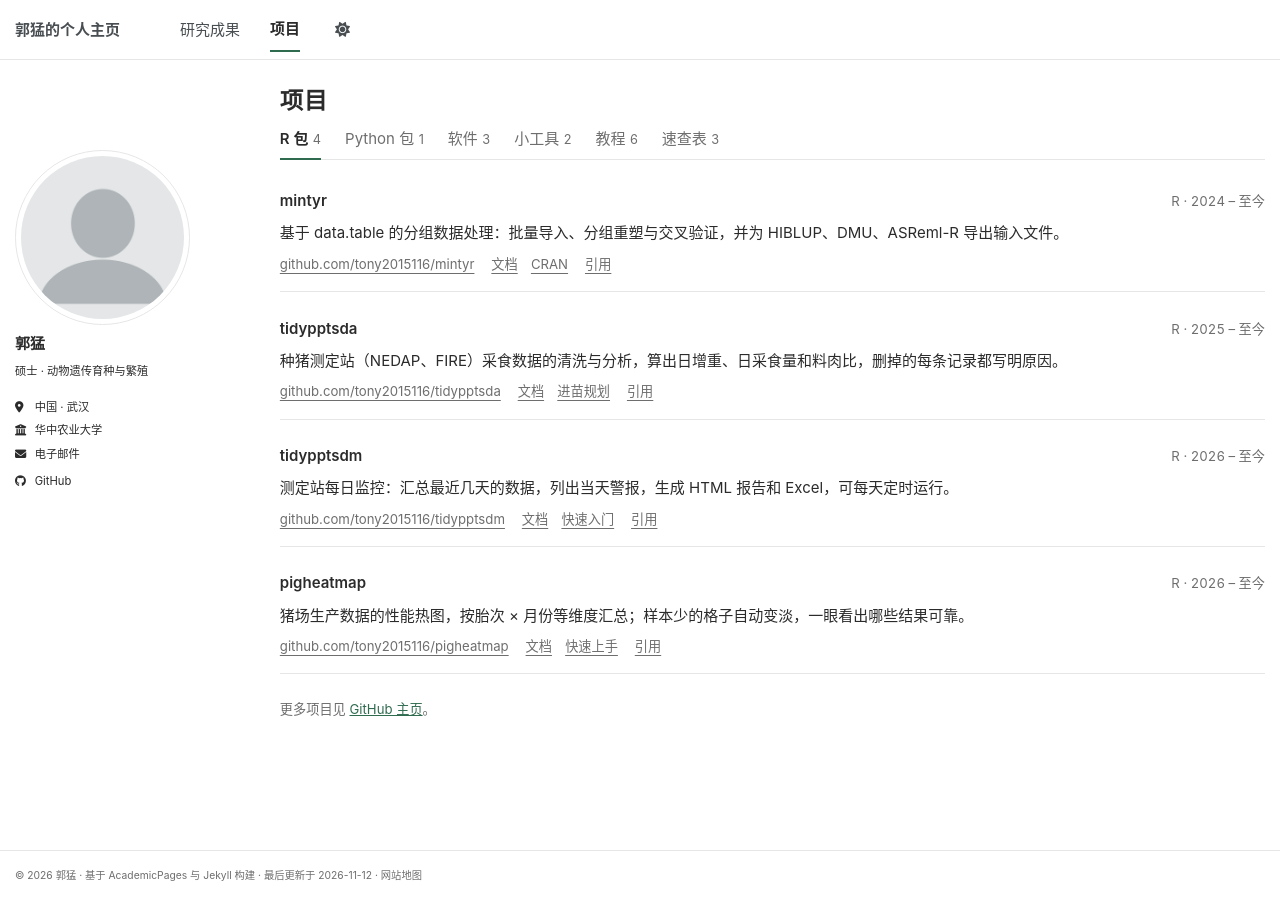
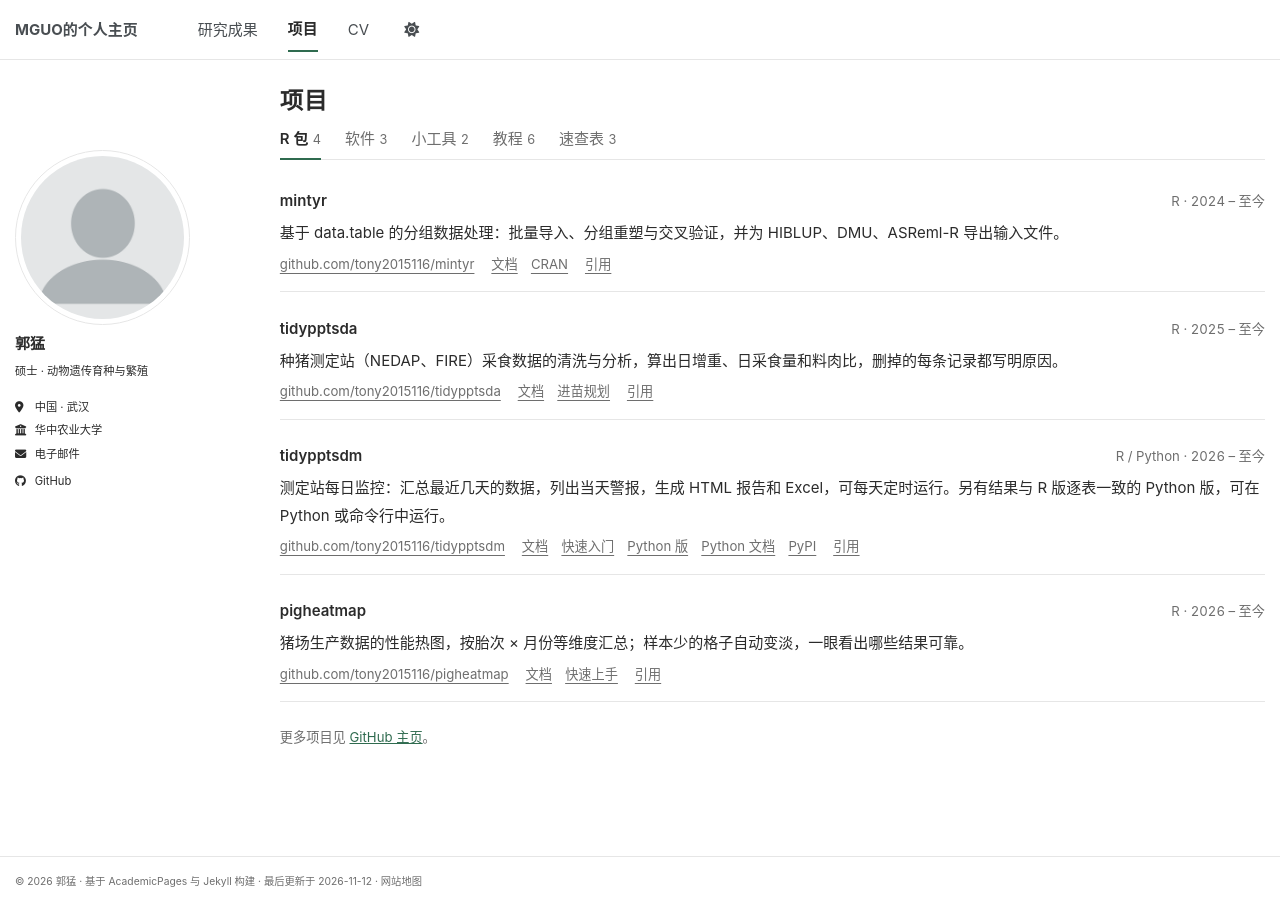
Before and after one commit to tony2015116/tony2015116.github.io, a Jekyll site: the page built from _pages/portfolio.html, in a window 1280 px wide. Built offline with Jekyll 4.4.1, drawn with Linux system fonts in a browser that asks for light colours; a script bundle is joined from its source files by our own code; a style sheet for code colours, icons or effects is not loaded.

Commit message:
Add printable A4 CV page, rename site title, merge Python package into R packages, drop corresponding-author note
Co-Authored-By: Claude Opus 5.5 <noreply@anthropic.com>
Claude-Session: https://claude.ai/code/session_01EG2X4zWcRotPEc85cKVxTK

```diff
--- a/_config.yml
+++ b/_config.yml
@@ -9,7 +9,7 @@
 # Basic Site Settings
 locale                   : "zh-CN"
 site_theme               : "default" # 可选主题配色： The available themes options are "default", "air", "sunrise", "mint", "dirt" and "contrast"
-title                    : "郭猛的个人主页"   # TODO: 网站标题（显示在导航栏最左侧）
+title                    : "MGUO的个人主页"   # TODO: 网站标题（显示在导航栏最左侧）
 title_separator          : "-"
 name                     : &name "郭猛"   # TODO: 你的名字
 description              : &description "郭猛的个人学术主页"   # TODO   # Update this with a general description of your site, this is the default if not overridden by a page
--- /dev/null
+++ b/_data/cv.yml
@@ -0,0 +1,56 @@
+# CV 页（/cv/）的内容。版式在 _pages/cv.html，这里只改文字即可。
+# 研究成果一节会自动读取 _publications 里的条目，不用在这里写。
+# 内容尽量控制在一页 A4 内；改完后在浏览器里点“打印 / 保存为 PDF”预览是否超页。
+
+name: "郭猛"
+headline: "育种经理 · 猪遗传育种"
+
+# 联系方式：type 决定图标，可选 email / phone / location / web / github
+contact:
+  - type: email
+    text: "tony2015116@163.com"
+    url: "mailto:tony2015116@163.com"
+  - type: phone
+    text: ""            # TODO: 需要的话填手机号，留空则不显示
+  - type: location
+    text: "中国 · 广西"   # TODO: 按需改成具体城市
+  - type: web
+    text: "mguo.dpdns.org"
+    url: "https://mguo.dpdns.org"
+  - type: github
+    text: "github.com/tony2015116"
+    url: "https://github.com/tony2015116"
+
+# 一段话即可；中文不要在句中换行，否则会多出空格
+summary: "从事猪遗传育种工作七年，负责种猪场的育种方案与遗传评估，关注如何用科学的方法选留优秀种猪。研究方向包括基因组选择与饲料效率等性状的遗传改良；工作中常用的数据清洗与分析方法，已整理为多个开源 R 包、Windows 桌面程序和教程。"
+
+# 工作经历：最新的写在最上面
+experience:
+  - time: "2019.07 – 至今"
+    place: "广西"
+    title: "育种经理"
+    org: "广西扬翔集团有限公司"
+    bullets:
+      - "负责扬翔农牧有限责任公司的育种工作"
+      - "开展杜洛克公猪饲料效率相关性状的基因组选择研究，利用杜长大商品猪群体提高选择准确性"
+      - "开发种猪测定站（NEDAP、FIRE）数据清洗与每日监控工具 tidypptsda、tidypptsdm，并提供 Python 版和 Windows 桌面程序"
+      - "参与发现并申请与长白猪总乳头数、猪日增重相关的 SNP 分子标记发明专利 2 项"
+
+education:
+  - time: "2016.09 – 2019.06"
+    place: "湖北 · 武汉"
+    degree: "硕士，动物遗传育种与繁殖"
+    school: "华中农业大学"
+  # TODO: 如需写本科，照上面的格式再加一条
+
+skills:
+  - "基因组选择与遗传评估（BLUP）"
+  - "全基因组关联分析（GWAS）"
+  - "HIBLUP / DMU / ASReml-R"
+  - "R 包开发（data.table）"
+  - "Python 桌面工具开发"
+  - "测定站数据清洗与监控"
+
+languages:
+  - "中文（母语）"
+  - "英语"
--- a/_data/navigation.yml
+++ b/_data/navigation.yml
@@ -5,3 +5,6 @@ main:
 
   - title: "项目"
     url: /portfolio/
+
+  - title: "CV"
+    url: /cv/
--- /dev/null
+++ b/_pages/cv.html
@@ -0,0 +1,244 @@
+---
+layout: null
+permalink: /cv/
+title: "CV"
+sitemap: true
+---
+{%- comment -%}
+  CV 页：独立的 A4 页面，可直接打印或“另存为 PDF”。
+  文字内容在 _data/cv.yml 中编辑；“研究成果”自动读取 _publications。
+{%- endcomment -%}
+{%- assign cv = site.data.cv -%}
+<!doctype html>
+<html lang="zh-CN">
+<head>
+<meta charset="utf-8">
+<meta name="viewport" content="width=device-width, initial-scale=1">
+<title>{{ cv.name }} - CV</title>
+<meta name="description" content="{{ cv.name }}的个人简历">
+<link rel="icon" href="{{ '/images/profile.png' | relative_url }}">
+<style>
+  :root {
+    --green: #2c5e4a;
+    --bar: #eef2f0;
+    --ink: #1f2420;
+    --ink-2: #3c423e;
+    --muted: #6a716c;
+  }
+  * { box-sizing: border-box; }
+  html, body { margin: 0; padding: 0; }
+  body {
+    background: #e6e8e6;
+    color: var(--ink);
+    font-family: "Barlow", "Helvetica Neue", Arial, "PingFang SC", "Hiragino Sans GB",
+                 "Microsoft YaHei", "Noto Sans CJK SC", "Source Han Sans SC", sans-serif;
+    font-size: 9.8pt;
+    line-height: 1.48;
+    -webkit-print-color-adjust: exact;
+    print-color-adjust: exact;
+  }
+  a { color: inherit; text-decoration: none; }
+
+  /* 屏幕上的工具栏（打印时隐藏） */
+  .toolbar {
+    position: sticky; top: 0; z-index: 10;
+    display: flex; justify-content: space-between; align-items: center;
+    max-width: 210mm; margin: 0 auto; padding: 12px 2px;
+    font-size: 14px;
+  }
+  .toolbar a { color: var(--green); }
+  .toolbar a:hover { text-decoration: underline; }
+  .toolbar button {
+    font: inherit; font-size: 14px; cursor: pointer;
+    color: #fff; background: var(--green);
+    border: 0; border-radius: 4px; padding: 7px 14px;
+  }
+  .toolbar button:hover { background: #234c3c; }
+
+  /* A4 纸 */
+  .sheet {
+    width: 210mm; min-height: 297mm;
+    margin: 0 auto 32px;
+    padding: 13mm 17mm 11mm;
+    background: #fff;
+    box-shadow: 0 2px 14px rgba(0,0,0,.12);
+  }
+
+  /* 页眉 */
+  .name {
+    margin: 0; color: var(--green);
+    font-size: 25pt; font-weight: 700; letter-spacing: .04em; line-height: 1.15;
+  }
+  .headline { margin: 1mm 0 0; font-size: 13.5pt; font-weight: 400; color: var(--ink); }
+  .contact {
+    display: grid; grid-template-columns: 1fr 1fr; gap: 1.8mm 8mm;
+    margin: 4mm 0 0; padding: 0; list-style: none;
+    font-size: 9.8pt; color: var(--ink-2);
+  }
+  .contact li { display: flex; align-items: center; gap: 3mm; }
+  .contact svg { width: 4mm; height: 4mm; flex: none; fill: var(--green); }
+
+  /* 分节标题：浅色通栏 + 居中绿色字 */
+  h2 {
+    margin: 4.2mm 0 2.4mm; padding: 1mm 0;
+    background: var(--bar); color: var(--green);
+    text-align: center; font-size: 11pt; font-weight: 700; letter-spacing: .35em;
+    text-indent: .35em; /* 抵消末字后的字距，让文字真正居中 */
+  }
+  .summary { margin: 0; color: var(--ink-2); text-align: justify; }
+
+  /* 左时间 / 右内容 两栏 */
+  .row {
+    display: grid; grid-template-columns: 36mm 1fr; column-gap: 4mm;
+    margin-bottom: 2.6mm; break-inside: avoid;
+  }
+  .row:last-child { margin-bottom: 0; }
+  .when { font-weight: 700; font-variant-numeric: tabular-nums; }
+  .where { color: var(--ink-2); }
+  .what { font-weight: 700; }
+  .org { color: var(--ink-2); }
+  .row ul { margin: .6mm 0 0; padding-left: 4.2mm; }
+  .row li { margin: .2mm 0; padding-left: .5mm; color: var(--ink-2); }
+  .row li::marker { color: var(--ink); }
+
+  /* 研究成果 */
+  .pub .what { font-weight: 600; }
+  .pub .meta { color: var(--muted); font-size: 9pt; line-height: 1.35; }
+  .pub { margin-bottom: 2mm; }
+  .pub .meta strong { color: var(--ink-2); font-weight: 700; }
+
+  /* 技能 / 语言：两列圆点列表 */
+  .cols {
+    display: grid; grid-template-columns: repeat(3, 1fr); gap: 1mm 6mm;
+    margin: 0; padding-left: 4.2mm; color: var(--ink-2);
+  }
+  .cols li { padding-left: .5mm; }
+
+  /* 打印：去掉背景和工具栏，正好一页 A4 */
+  @page { size: A4; margin: 0; }
+  @media print {
+    body { background: #fff; }
+    .toolbar { display: none; }
+    .sheet { margin: 0; box-shadow: none; zoom: 1; width: 210mm; height: 297mm; overflow: hidden; }
+  }
+</style>
+</head>
+<body>
+
+<div class="toolbar">
+  <a href="{{ '/' | relative_url }}">← 返回{{ site.title }}</a>
+  <button type="button" onclick="window.print()">打印 / 保存为 PDF</button>
+</div>
+
+<main class="sheet">
+  <header>
+    <h1 class="name">{{ cv.name }}</h1>
+    <p class="headline">{{ cv.headline }}</p>
+    <ul class="contact">
+    {%- for c in cv.contact -%}
+      {%- if c.text and c.text != "" -%}
+      <li>
+        {%- case c.type -%}
+          {%- when "email" -%}<svg viewBox="0 0 24 24" aria-hidden="true"><path d="M3 5h18a1 1 0 0 1 1 1v.4l-10 6.2L2 6.4V6a1 1 0 0 1 1-1zm-1 3.7 9.5 5.9a1 1 0 0 0 1 0L22 8.7V18a1 1 0 0 1-1 1H3a1 1 0 0 1-1-1z"/></svg>
+          {%- when "phone" -%}<svg viewBox="0 0 24 24" aria-hidden="true"><path d="M6.6 10.8a15.1 15.1 0 0 0 6.6 6.6l2.2-2.2a1 1 0 0 1 1-.25 11.4 11.4 0 0 0 3.6.57 1 1 0 0 1 1 1V20a1 1 0 0 1-1 1A17 17 0 0 1 3 4a1 1 0 0 1 1-1h3.5a1 1 0 0 1 1 1c0 1.25.2 2.45.57 3.6a1 1 0 0 1-.25 1z"/></svg>
+          {%- when "location" -%}<svg viewBox="0 0 24 24" aria-hidden="true"><path d="M12 2a7 7 0 0 0-7 7c0 5.25 7 13 7 13s7-7.75 7-13a7 7 0 0 0-7-7zm0 9.5A2.5 2.5 0 1 1 12 6.5a2.5 2.5 0 0 1 0 5z"/></svg>
+          {%- when "github" -%}<svg viewBox="0 0 24 24" aria-hidden="true"><path d="M12 2a10 10 0 0 0-3.16 19.49c.5.09.68-.22.68-.48v-1.7c-2.78.6-3.37-1.34-3.37-1.34-.45-1.16-1.11-1.47-1.11-1.47-.91-.62.07-.6.07-.6 1 .07 1.53 1.03 1.53 1.03.9 1.52 2.34 1.08 2.91.83.09-.65.35-1.09.63-1.34-2.22-.25-4.55-1.11-4.55-4.94 0-1.09.39-1.98 1.03-2.68-.1-.25-.45-1.27.1-2.65 0 0 .84-.27 2.75 1.02a9.6 9.6 0 0 1 5 0c1.91-1.29 2.75-1.02 2.75-1.02.55 1.38.2 2.4.1 2.65.64.7 1.03 1.59 1.03 2.68 0 3.84-2.34 4.68-4.57 4.93.36.31.68.92.68 1.85v2.74c0 .27.18.58.69.48A10 10 0 0 0 12 2z"/></svg>
+          {%- else -%}<svg viewBox="0 0 24 24" aria-hidden="true"><path d="M12 2a10 10 0 1 0 0 20 10 10 0 0 0 0-20zm6.9 6h-2.95a15.6 15.6 0 0 0-1.38-3.56A8 8 0 0 1 18.9 8zM12 4.04A14 14 0 0 1 13.91 8h-3.82A14 14 0 0 1 12 4.04zM4.26 14a8.2 8.2 0 0 1 0-4h3.38a16.5 16.5 0 0 0 0 4zm.82 2h2.95a15.6 15.6 0 0 0 1.38 3.56A8 8 0 0 1 5.08 16zm2.95-8H5.08a8 8 0 0 1 4.33-3.56A15.6 15.6 0 0 0 8.03 8zM12 19.96A14 14 0 0 1 10.09 16h3.82A14 14 0 0 1 12 19.96zM14.34 14H9.66a14.7 14.7 0 0 1 0-4h4.68a14.7 14.7 0 0 1 0 4zm.25 5.56A15.6 15.6 0 0 0 15.97 16h2.95a8 8 0 0 1-4.33 3.56zM16.36 14a16.5 16.5 0 0 0 0-4h3.38a8.2 8.2 0 0 1 0 4z"/></svg>
+        {%- endcase -%}
+        {%- if c.url -%}<a href="{{ c.url }}">{{ c.text }}</a>{%- else -%}<span>{{ c.text }}</span>{%- endif -%}
+      </li>
+      {%- endif -%}
+    {%- endfor -%}
+    </ul>
+  </header>
+
+  {%- if cv.summary %}
+  <section>
+    <h2>个人简介</h2>
+    <p class="summary">{{ cv.summary }}</p>
+  </section>
+  {%- endif %}
+
+  {%- if cv.experience %}
+  <section>
+    <h2>工作经历</h2>
+    {%- for e in cv.experience %}
+    <div class="row">
+      <div><div class="when">{{ e.time }}</div>{% if e.place %}<div class="where">{{ e.place }}</div>{% endif %}</div>
+      <div>
+        <div class="what">{{ e.title }}</div>
+        <div class="org">{{ e.org }}</div>
+        {%- if e.bullets %}
+        <ul>{% for b in e.bullets %}<li>{{ b }}</li>{% endfor %}</ul>
+        {%- endif %}
+      </div>
+    </div>
+    {%- endfor %}
+  </section>
+  {%- endif %}
+
+  {%- if cv.education %}
+  <section>
+    <h2>教育背景</h2>
+    {%- for e in cv.education %}
+    <div class="row">
+      <div><div class="when">{{ e.time }}</div>{% if e.place %}<div class="where">{{ e.place }}</div>{% endif %}</div>
+      <div>
+        <div class="what">{{ e.degree }}</div>
+        <div class="org">{{ e.school }}</div>
+      </div>
+    </div>
+    {%- endfor %}
+  </section>
+  {%- endif %}
+
+  {%- assign pubs = site.publications | sort: "date" | reverse %}
+  {%- if pubs.size > 0 %}
+  <section>
+    <h2>研究成果</h2>
+    {%- for p in pubs %}
+    {%- assign cat = site.publication_category[p.category].title | default: p.category %}
+    <div class="row pub">
+      <div><div class="when">{{ p.date | date: "%Y" }}</div><div class="where">{{ cat }}</div></div>
+      <div>
+        <div class="what">{{ p.title }}</div>
+        <div class="meta">{% if p.authors %}{% include highlight-authors.html text=p.authors %} · {% endif %}{{ p.venue }}{% if p.category == "manuscripts" and p.number %}，{{ p.number }}{% endif %}</div>
+      </div>
+    </div>
+    {%- endfor %}
+  </section>
+  {%- endif %}
+
+  {%- if cv.skills %}
+  <section>
+    <h2>专业技能</h2>
+    <ul class="cols">{% for s in cv.skills %}<li>{{ s }}</li>{% endfor %}</ul>
+  </section>
+  {%- endif %}
+
+  {%- if cv.languages %}
+  <section>
+    <h2>语言</h2>
+    <ul class="cols">{% for s in cv.languages %}<li>{{ s }}</li>{% endfor %}</ul>
+  </section>
+  {%- endif %}
+</main>
+
+<script>
+/* 手机等窄屏上把整张 A4 按比例缩小显示；打印时不受影响 */
+(function () {
+  var sheet = document.querySelector('.sheet');
+  function fit() {
+    sheet.style.zoom = '';
+    var k = Math.min(1, (document.documentElement.clientWidth - 16) / sheet.offsetWidth);
+    if (k < 1) sheet.style.zoom = k;
+  }
+  fit();
+  window.addEventListener('resize', fit);
+  window.addEventListener('beforeprint', function () { sheet.style.zoom = ''; });
+  window.addEventListener('afterprint', fit);
+})();
+</script>
+
+</body>
+</html>
--- a/_pages/publications.html
+++ b/_pages/publications.html
@@ -43,6 +43,6 @@ author_profile: true
   {% endif %}
 {% endfor %}
 
-<p class="pub-note">加粗为本人，* 为通讯作者。{% if site.author.googlescholar %}也可在 <a href="{{ site.author.googlescholar }}">Google Scholar</a> 查看。{% endif %}</p>
+<p class="pub-note">加粗为本人。{% if site.author.googlescholar %}也可在 <a href="{{ site.author.googlescholar }}">Google Scholar</a> 查看。{% endif %}</p>
 
 {% include category-tabs.html %}
```
Also changed, not shown: _data/projects.yml (+8 -25 lines).
